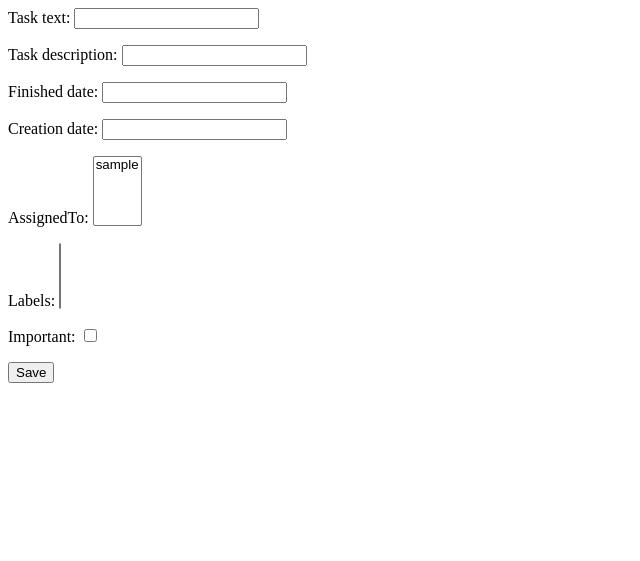
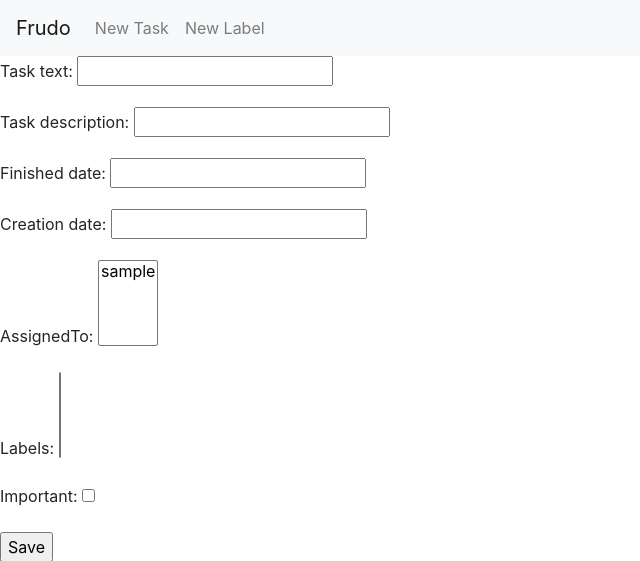
Before and after one commit to phiphi282/Frudo, a Django app: page /tasks/create/ in a window 1280 px wide. Shown: the top 561 px of the page, without its empty margins (0-640 px from the left). Run offline with Django 3.2, Linux system fonts and the light colour scheme; the visitor is signed in with stand-in values (Sample User, id 1); data comes from the database, SQL or seed files in the repository; data that the repository does not hold is empty; some libraries are stand-ins or nearby versions.

Commit message:
Added basic navbar. See #17

```diff
--- a/tasks/templates/tasks/detail.html
+++ b/tasks/templates/tasks/detail.html
@@ -1,4 +1,4 @@
-{% extends "base_generic.html" %}
+{% extends "base_tasks.html" %}
 
 {% block content %}
 <div class="container container-fluid">
--- a/tasks/templates/tasks/index.html
+++ b/tasks/templates/tasks/index.html
@@ -1,4 +1,4 @@
-{% extends "base_generic.html" %}
+{% extends "base_tasks.html" %}
 
 {% block content %}
 {% if tasks_list %}
--- a/tasks/templates/tasks/newlabel.html
+++ b/tasks/templates/tasks/newlabel.html
@@ -1,5 +1,11 @@
+{% extends "base_tasks.html" %}
+
+{% block content %}
+
 <form action="" method=POST>
 {% csrf_token %}
 {{ form.as_p }}
 <input type="submit" value="Save" />
 </form>
+
+{% endblock %}
--- a/tasks/templates/tasks/newtask.html
+++ b/tasks/templates/tasks/newtask.html
@@ -1,5 +1,10 @@
+{% extends "base_tasks.html" %}
+
+{% block content %}
 <form action="" method=POST>
 {% csrf_token %}
 {{ form.as_p }}
 <input type="submit" value="Save" />
 </form>
+
+{% endblock %}
--- a/templates/base_generic.html
+++ b/templates/base_generic.html
@@ -13,6 +13,7 @@
 </head>
 
 <body>
+  {% block navbar %} {% endblock %}
   {% block sidebar %}<!-- insert default navigation text for every page -->{% endblock %}
   {% block content %}<!-- default content text (typically empty) -->{% endblock %}
 
--- /dev/null
+++ b/templates/base_tasks.html
@@ -0,0 +1,21 @@
+{% extends "base_generic.html" %}
+
+{% block navbar %}
+	<nav class="navbar navbar-expand-lg navbar-light bg-light">
+		<a class="navbar-brand" href="{% url 'tasks:index' %}">Frudo</a>
+		<button class="navbar-toggler" type="button" data-toggle="collapse" data-target="#navbarSupportContent" aria-controls="navbarSupportContent" aria-expanded="false" aria-label="Toggle navigation">
+			<span class="navbar-toggler-icon"></span>
+		</button>
+
+		<div class="collapse navbar-collapse" id="navbarSupportContent">
+			<ul class="navbar-nav mr-auto">
+				<li class="nav-item">
+					<a class="nav-link" href="{% url 'tasks:create' %}">New Task</a>
+				</li>
+				<li class="nav-item">
+					<a class="nav-link" href="{% url 'tasks:newlabel' %}">New Label</a>
+				</li>
+			</ul>
+		</div>
+	</nav>
+{% endblock %}
```
